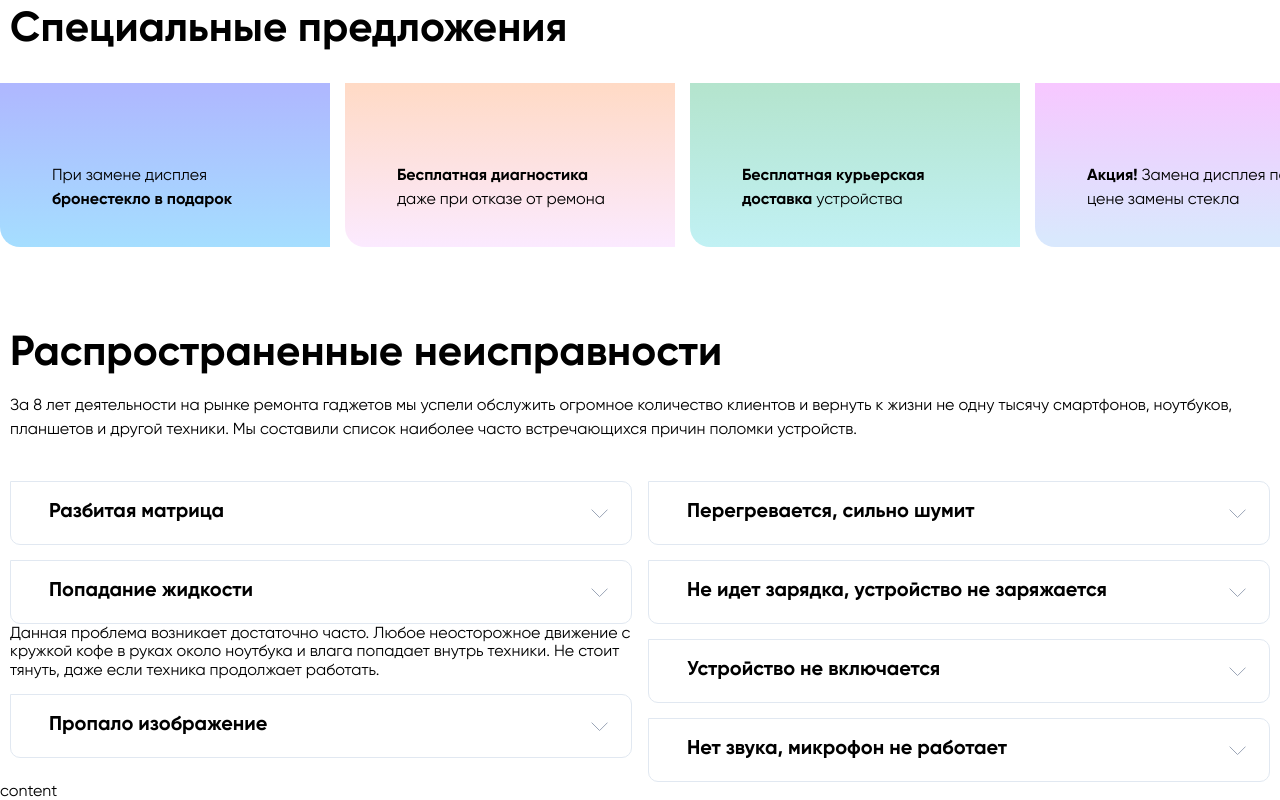
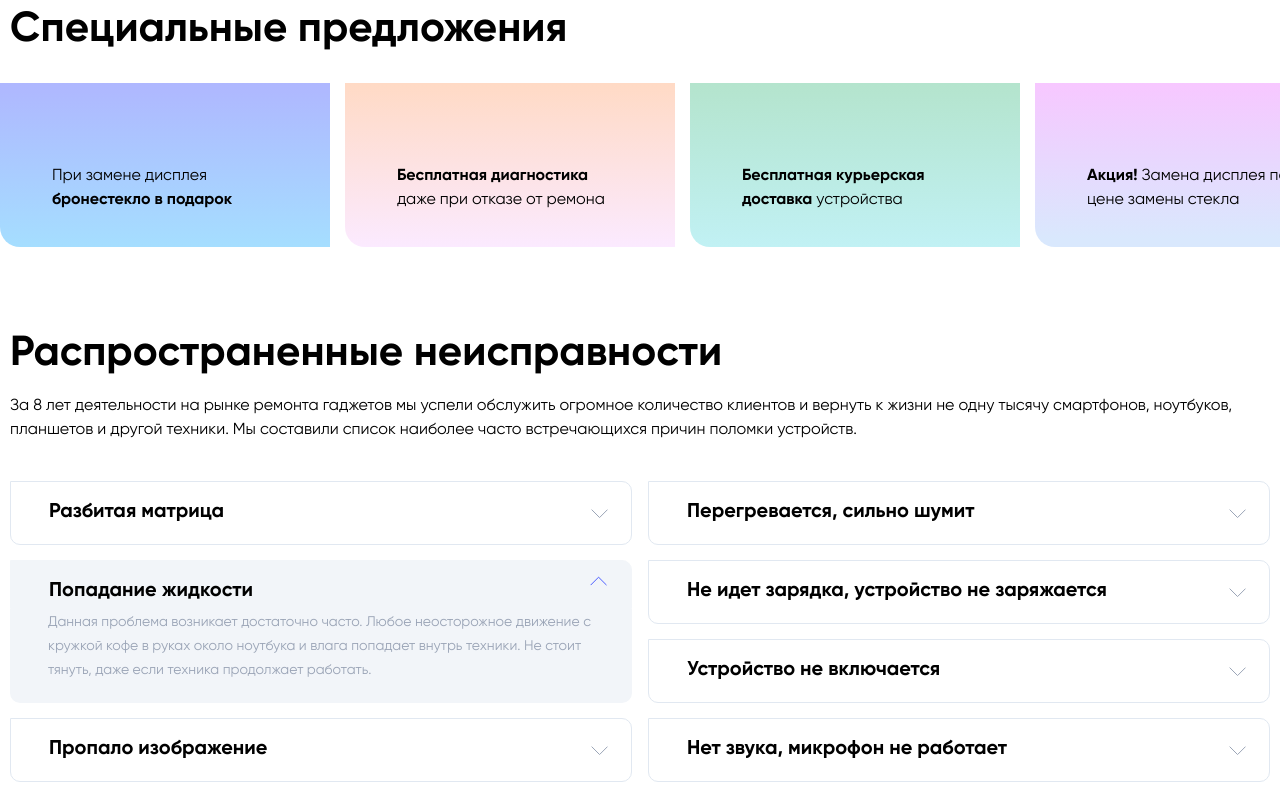
Before and after one commit to AndreyKnyazkov/inspector-gadget, a plain HTML site: page src/index.html in a window 1280 px wide. Shown: the part 2789-3589 px from the top of the page. Drawn offline with nearby package versions, Linux system fonts and the light colour scheme; files whose address does not match are found by name.

Commit message:
Final tabs finished

```diff
--- a/src/index.html
+++ b/src/index.html
@@ -384,45 +384,53 @@
       <div class="defect-tabs__one">
         <div class="defect-tabs__block js-tab-main-block">
           <div class="defect-tabs__title tab-js-title">Разбитая матрица</div>
-          <div class="defect-tabs__subtitle tab-js-subtitle">Раскртое описание</div>
+          <div class="defect-tabs__subtitle tab-js-subtitle"><span>Данная проблема возникает достаточно часто. Любое
+              неосторожное движение с кружкой кофе в руках около ноутбука и влага
+              попадает внутрь техники. Не стоит тянуть, даже если техника продолжает работать.</span></div>
         </div>
         <div class="defect-tabs__block js-tab-main-block">
           <div class="defect-tabs__title tab-js-title">Попадание жидкости</div>
-          <div class="defect-tabs__subtitle tab-js-subtitle">Данная проблема возникает достаточно часто. Любое неосторожное движение с кружкой кофе в руках около ноутбука и влага
-          попадает внутрь техники. Не стоит тянуть, даже если техника продолжает работать.</div>
+          <div class="defect-tabs__subtitle tab-js-subtitle"><span>Данная проблема возникает достаточно часто. Любое
+              неосторожное движение с кружкой кофе в руках около ноутбука и влага
+              попадает внутрь техники. Не стоит тянуть, даже если техника продолжает работать.</span></div>
         </div>
         <div class="defect-tabs__block js-tab-main-block">
           <div class="defect-tabs__title tab-js-title">Пропало изображение</div>
-          <div class="defect-tabs__subtitle tab-js-subtitle">Раскртое описание</div>
+          <div class="defect-tabs__subtitle tab-js-subtitle"><span>Данная проблема возникает достаточно часто. Любое
+              неосторожное движение с кружкой кофе в руках около ноутбука и влага
+              попадает внутрь техники. Не стоит тянуть, даже если техника продолжает работать.</span></div>
         </div>
       </div>
       <div class="defect-tabs__two">
         <div class="defect-tabs__block js-tab-main-block">
           <div class="defect-tabs__title tab-js-title">Перегревается, сильно шумит</div>
-          <div class="defect-tabs__subtitle tab-js-subtitle">Раскртое описание</div>
+          <div class="defect-tabs__subtitle tab-js-subtitle"><span>Данная проблема возникает достаточно часто. Любое
+              неосторожное движение с кружкой кофе в руках около ноутбука и влага
+              попадает внутрь техники. Не стоит тянуть, даже если техника продолжает работать.</span></div>
         </div>
         <div class="defect-tabs__block js-tab-main-block">
           <div class="defect-tabs__title tab-js-title">Не идет зарядка, устройство не заряжается</div>
-          <div class="defect-tabs__subtitle tab-js-subtitle">Раскртое описание</div>
+          <div class="defect-tabs__subtitle tab-js-subtitle"><span>Данная проблема возникает достаточно часто. Любое
+              неосторожное движение с кружкой кофе в руках около ноутбука и влага
+              попадает внутрь техники. Не стоит тянуть, даже если техника продолжает работать.</span></div>
         </div>
         <div class="defect-tabs__block js-tab-main-block">
           <div class="defect-tabs__title tab-js-title">Устройство не включается</div>
-          <div class="defect-tabs__subtitle tab-js-subtitle">Раскртое описание</div>
+          <div class="defect-tabs__subtitle tab-js-subtitle"><span>Данная проблема возникает достаточно часто. Любое
+              неосторожное движение с кружкой кофе в руках около ноутбука и влага
+              попадает внутрь техники. Не стоит тянуть, даже если техника продолжает работать.</span></div>
         </div>
         <div class="defect-tabs__block js-tab-main-block">
           <div class="defect-tabs__title tab-js-title">Нет звука, микрофон не работает</div>
-          <div class="defect-tabs__subtitle tab-js-subtitle">Раскртое описание</div>
+          <div class="defect-tabs__subtitle tab-js-subtitle"><span>Данная проблема возникает достаточно часто. Любое
+              неосторожное движение с кружкой кофе в руках около ноутбука и влага
+              попадает внутрь техники. Не стоит тянуть, даже если техника продолжает работать.</span></div>
         </div>
       </div>
     </div>
   </div>
 </section>
 
-<div class="container">
-  <div class="testclass">
-    content
-  </div>
-</div>
 <script src="js/jquery-3.4.1.min.js"></script>
 <script src="js/slick.min.js"></script>
 <script src="js/jquery.validate.min.js"></script>
--- a/src/sass/blocks/_defect.sass
+++ b/src/sass/blocks/_defect.sass
@@ -12,20 +12,36 @@
     display: flex
     justify-content: space-between
     &__block
+      width: 622px
       margin-top: 15px
+      &.open .defect-tabs__title
+        background: #F2F5F9
+        border: 1px solid #F2F5F9
+        border-radius: 0px 10px 0px 0px
+        padding: 17px 28px 7px 38px
+        &::after
+          content: url(../img/defects/arrow-active.svg)
+          transform: translate(4px, -2px)
     &__title
       cursor: pointer
       display: flex
       justify-content: space-between
       +Bold
       font-size: 20px
-      width: 622px
       border-radius: 0px 10px 10px 10px
       border: 1px solid #E1E8F1
       padding: 17px 28px 22px 38px
       &::after
         content: url(../img/defects/arrow.svg)
         transform: translate(5px, 2px)
+    &__subtitle span
+      font-size: 14px
+      line-height: 24px
+      display: inline-block
+      color: #9AA4B6
+      background: #F2F5F9
+      border-radius: 0px 0px 10px 10px
+      padding: 0px 28px 22px 38px
   &-tabs
     &__one
     &__two
```
Also changed, not shown: src/css/style.css, 1 other file.
